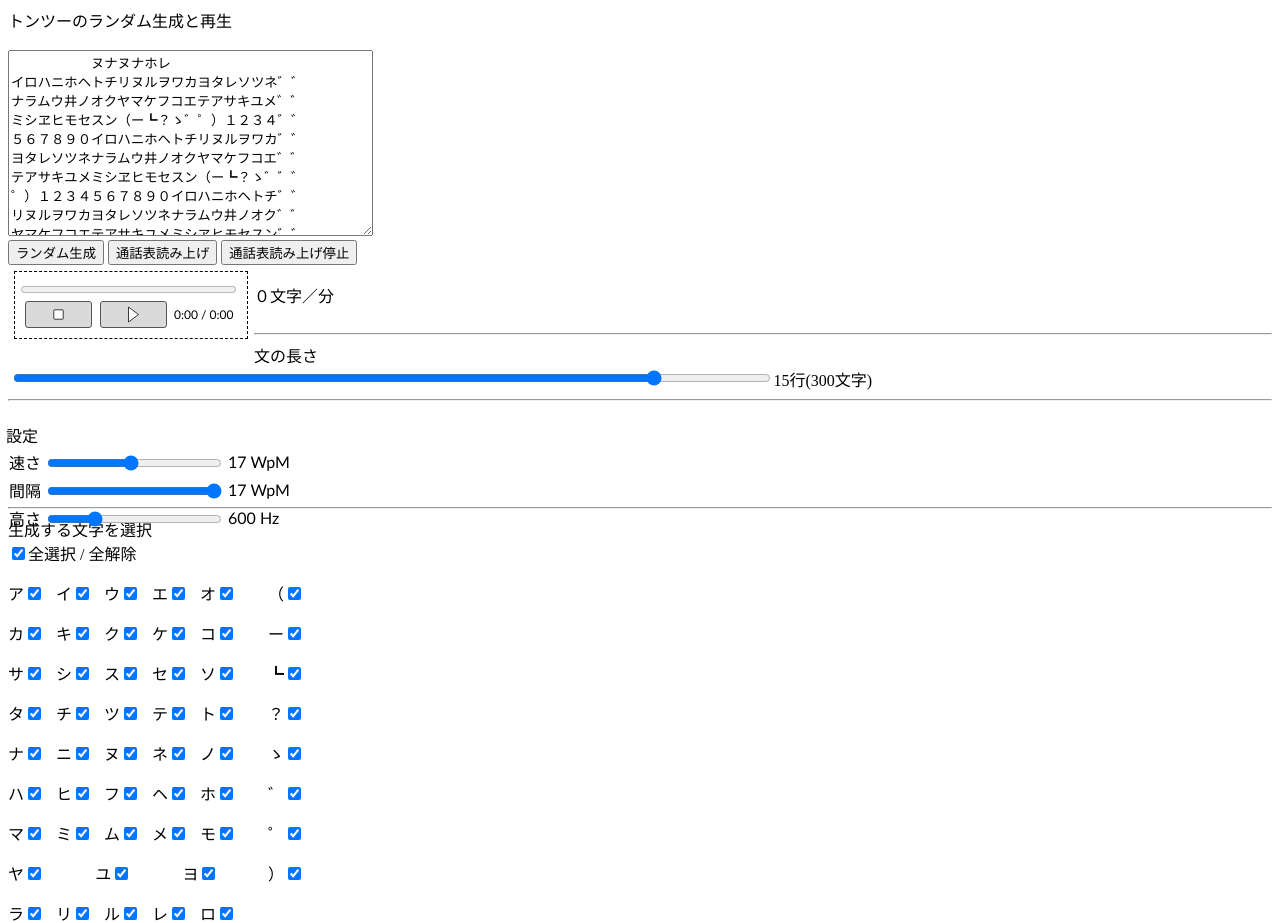
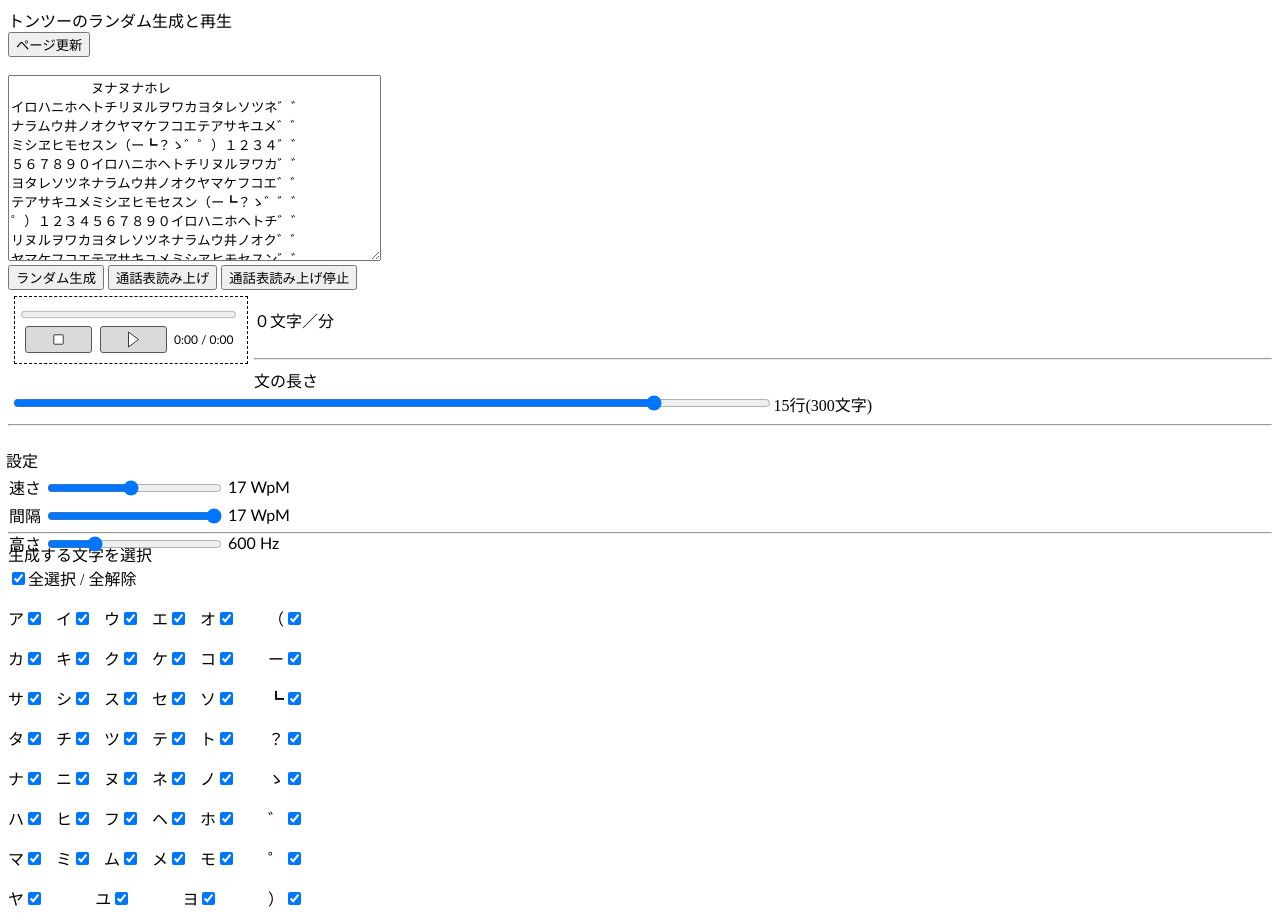
Before and after one commit to queezle-rekhyt/Morse_practice, a plain HTML site: page index.html in a window 1280 px wide. Shown: the top 923 px of the page. Drawn offline with Linux system fonts and the light colour scheme.

Commit message:
Add files via upload

```diff
--- a/index.html
+++ b/index.html
@@ -21,14 +21,14 @@
     <script>
       //console.log("速度"+document.getElementById("speeder"));
     </script>
-    <!-- <button onclick = "window.location.reload();">
+    <button onclick = "window.location.reload();">
       ページ更新
-      </button> -->
+      </button>
     <section>
       <div id="running">
       </div>
       <br>
-    <textarea id="textarea3" class="test" cols="43%" rows="12%" name="content" required="required">&emsp; &emsp; &emsp; &emsp; &emsp;ヌナヌナホレ\nイロハニホヘトチリヌルヲワカヨタレソツネ゛゛\nナラムウ井ノオクヤマケフコエテアサキユメ゛゛\nミシヱヒモセスン（ー┗？ゝ゛゜）１２３４゛゛\n５６７８９０イロハニホヘトチリヌルヲワカ゛゛\nヨタレソツネナラムウ井ノオクヤマケフコエ゛゛\nテアサキユメミシヱヒモセスン（ー┗？ゝ゛゛゛\n゜）１２３４５６７８９０イロハニホヘトチ゛゛\nリヌルヲワカヨタレソツネナラムウ井ノオク゛゛\nヤマケフコエテアサキユメミシヱヒモセスン゛゛\n（ー┗？ゝ゛゜）１２３４５６７８９０イロ</textarea>
+    <textarea id="textarea3" class="test" cols="44%" rows="12%" name="content" required="required">&emsp; &emsp; &emsp; &emsp; &emsp;ヌナヌナホレ\nイロハニホヘトチリヌルヲワカヨタレソツネ゛゛\nナラムウ井ノオクヤマケフコエテアサキユメ゛゛\nミシヱヒモセスン（ー┗？ゝ゛゜）１２３４゛゛\n５６７８９０イロハニホヘトチリヌルヲワカ゛゛\nヨタレソツネナラムウ井ノオクヤマケフコエ゛゛\nテアサキユメミシヱヒモセスン（ー┗？ゝ゛゛゛\n゜）１２３４５６７８９０イロハニホヘトチ゛゛\nリヌルヲワカヨタレソツネナラムウ井ノオク゛゛\nヤマケフコエテアサキユメミシヱヒモセスン゛゛\n（ー┗？ゝ゛゜）１２３４５６７８９０イロ</textarea>
 <br>
 <button onclick = "randome()">
   ランダム生成
@@ -221,7 +221,7 @@ function change_all() {
 
             var S = area.join('');
             //var S="イロハニホヘトチリヌルヲワカヨタレソツネナラムウヰノオクヤマケフコエテアサキユメミシヱヒモセスン（ー」？、゛゜）１２３４５６７８９０"
-            var rand_str = 'ヌナヌナホレ\n';
+            var rand_str = '　　　　　　ヌナヌナホレ\n';
 
             for ( var i = 1; i <= val; i++ ) {
                 rand_str += S.charAt(Math.floor(Math.random() * S.length));
```
